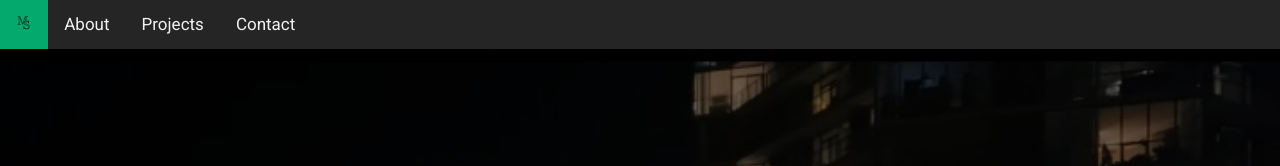
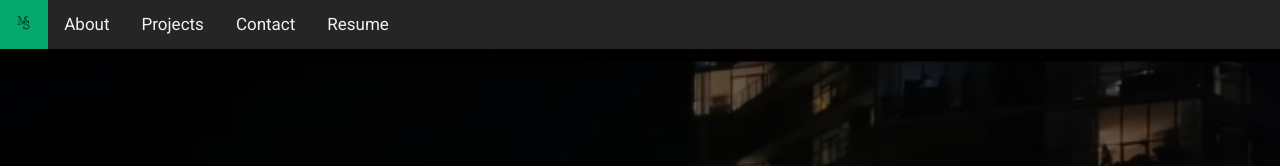
Before and after one commit to Matts52/Old_Website_2022, a Vue app: page / in a window 1280 px wide. Shown: the top 166 px of the page. Built offline with nearby package versions, Linux system fonts and the light colour scheme.

Commit message:
test pdfs

```diff
--- a/src/assets/projectData.js
+++ b/src/assets/projectData.js
@@ -28,7 +28,7 @@ export default [
       },
       image: 'Bearish_or_Bullish.jpg',
       article:
-        "/",
+        "../assets/Bearish_or_Bullish.pdf",
       favorite: "Favorites",
     },
   },
--- a/src/components/NavBar_Expand.vue
+++ b/src/components/NavBar_Expand.vue
@@ -5,7 +5,7 @@
   <a @click="openURL('projects')">Projects</a>
   <!--<a href="#Experience">Experience</a>-->
   <a @click="openURL('contact-me')">Contact</a>
-   <!--<a :href="pdf" download>Resume</a>-->
+   <a :href="pdf" download>Resume</a>
 </div>
 </template>
 
@@ -13,11 +13,11 @@
 export default {
   name: "NavBar_Expand",
 
-  //data() {
-  //  return {
-  //    pdf: require("../assets/Resume_Matthew_Senick.pdf"),
-  //  };
-  //},
+  data() {
+    return {
+      pdf: require("../assets/Resume_Matthew_Senick.pdf"),
+    };
+  },
 
   methods: {
     openURL(url) {
```
